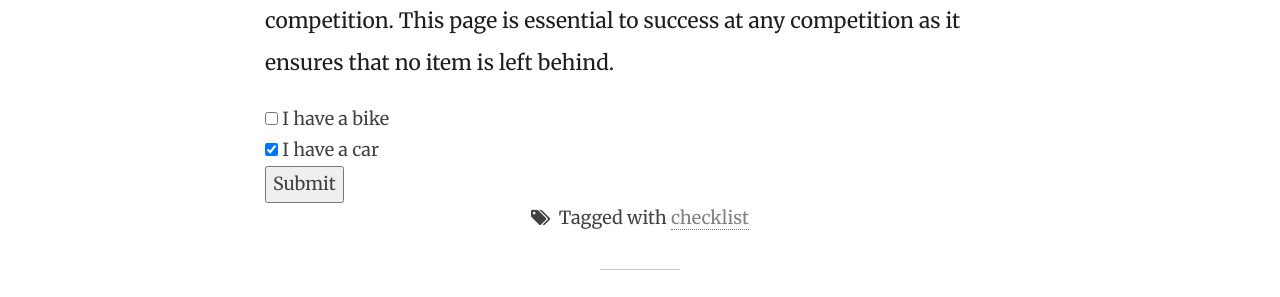
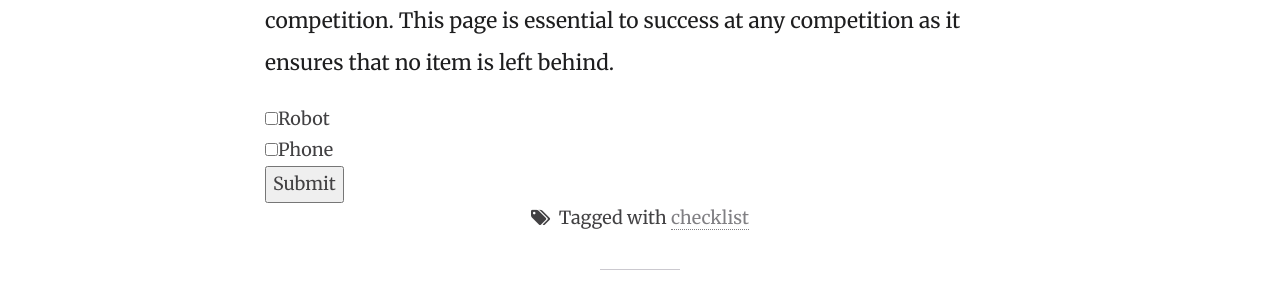
Before and after one commit to hmfaysal/hmfaysal-omega-theme, a Jekyll site: the page built from _pages/2016-01-01-Robot-Checklist.html, in a window 1280 px wide. Shown: the part 856-1153 px from the top of the page. Built offline with Jekyll 4.4.1, drawn with Linux system fonts in a browser that asks for light colours.

Commit message:
Update 2016-01-01-Robot-Checklist.html

```diff
--- a/_pages/2016-01-01-Robot-Checklist.html
+++ b/_pages/2016-01-01-Robot-Checklist.html
@@ -8,6 +8,6 @@ description: "A checklist of all items neccesary for each competition."
 ---
 <p> This page was created to contain a list of items needed for each competition. This page is essential to success
 at any competition as it ensures that no item is left behind.</p>
-  <input type="checkbox" name="vehicle" value="Bike"> I have a bike<br>
-  <input type="checkbox" name="vehicle" value="Car" checked="checked"> I have a car<br>
-  <input type="submit" value="Submit">
+<input type="checkbox" name="vehicle" value="Robot">Robot<br>
+<input type="checkbox" name="vehicle" value="Phone">Phone<br>
+<input type="submit" value="Submit">
```
